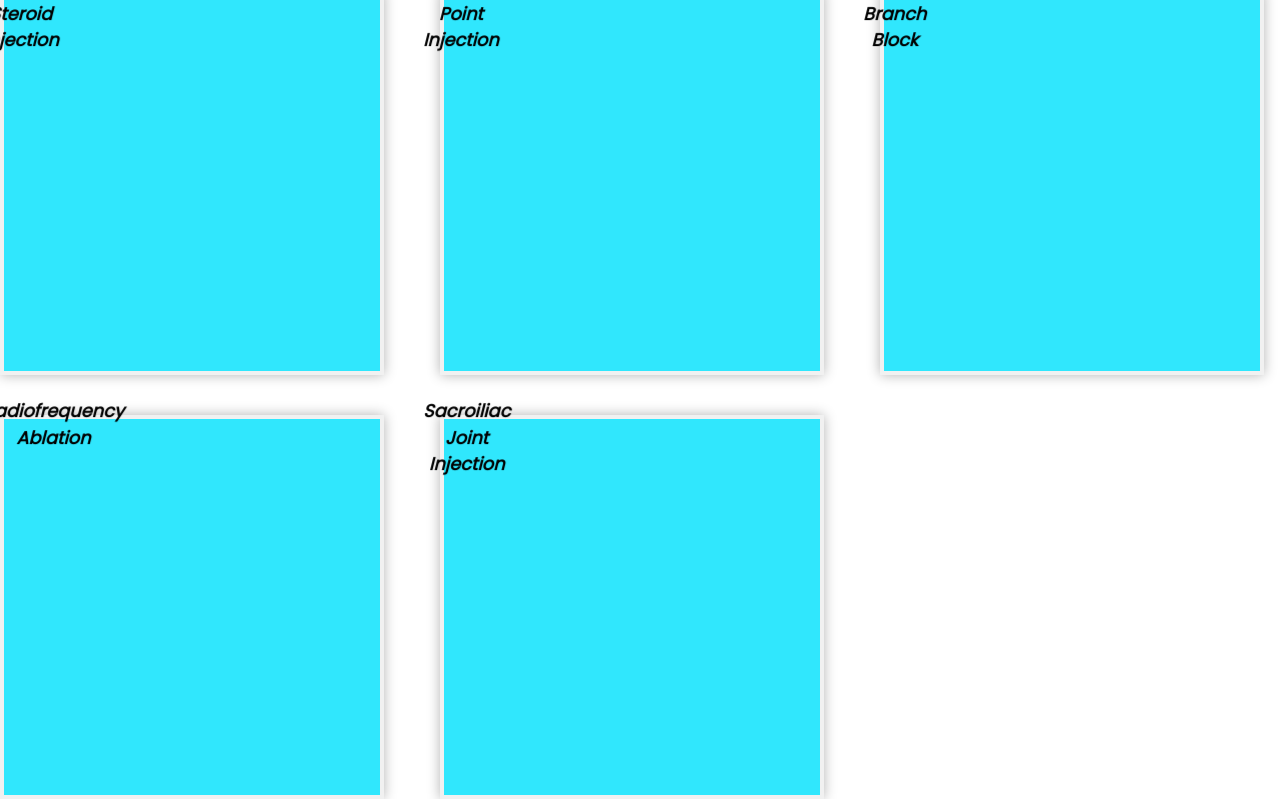
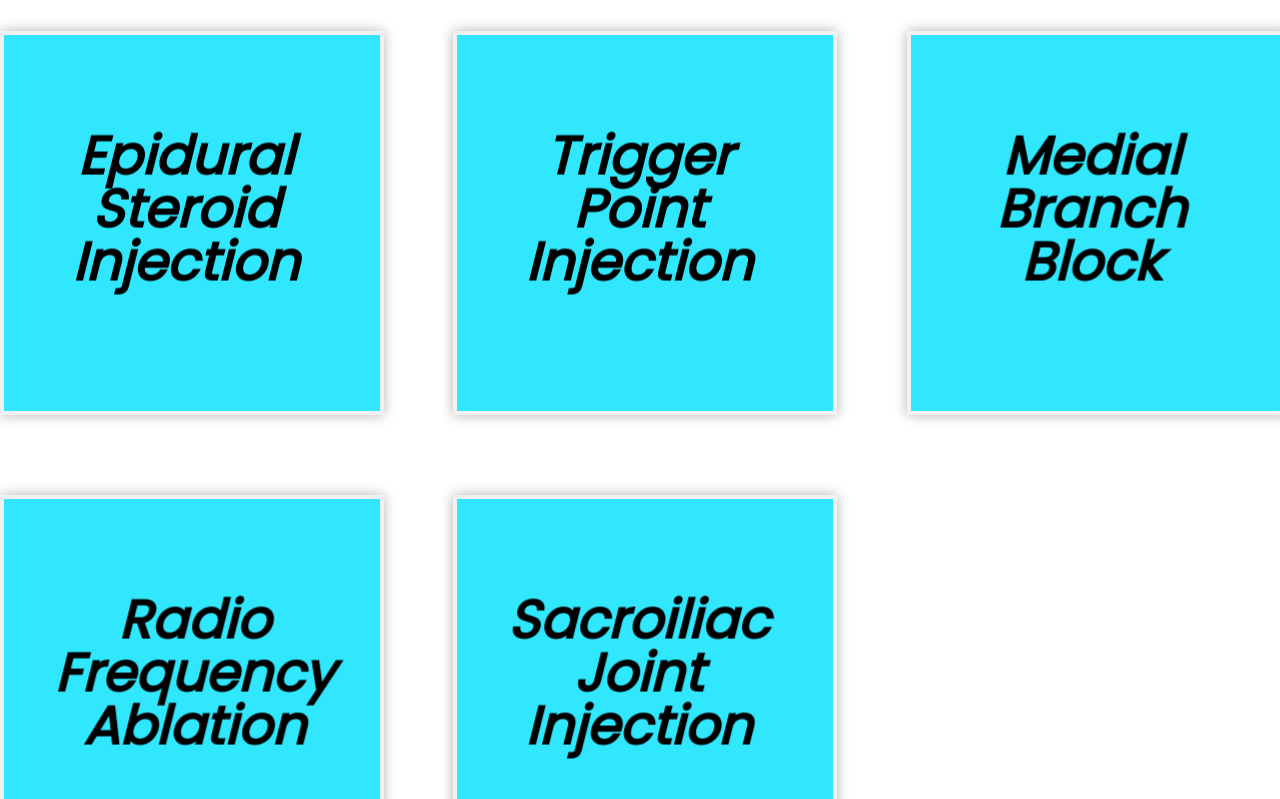
Before and after one commit to federicodez/bpc, a Next.js app: page /procedures in a window 1280 px wide. Shown: the part 641-1440 px from the top of the page. Built offline with nearby package versions, Linux system fonts and the light colour scheme; no server answers.

Commit message:
adjusted the card styling

```diff
--- a/src/app/procedures/page.tsx
+++ b/src/app/procedures/page.tsx
@@ -32,11 +32,11 @@ export default function Procedures() {
             </p>
           </div>
         </div>
-        <div className="grid pt-10 gap-10 justify-center md:grid-cols-2 xl:grid-cols-3">
+        <div className="grid py-20 gap-20 justify-center md:grid-cols-2 xl:grid-cols-3">
           <div className="card w-96 h-96">
             <div className="card-inner w-full h-full">
               <div className="card-front w-full h-full">
-                <h1 className="subpixel-antialiased italic">
+                <h1 className="subpixel-antialiased italic bottom-32 left-20 text-5xl">
                   Epidural
                   <br />
                   Steroid
@@ -61,7 +61,7 @@ export default function Procedures() {
           <div className="card w-96 h-96">
             <div className="card-inner w-full h-full">
               <div className="card-front w-full h-full">
-                <h1 className="subpixel-antialiased italic">
+                <h1 className="subpixel-antialiased italic bottom-32 left-20 text-5xl">
                   Trigger
                   <br />
                   Point
@@ -90,7 +90,7 @@ export default function Procedures() {
           <div className="card w-96 h-96">
             <div className="card-inner w-full h-full">
               <div className="card-front w-full h-full">
-                <h1 className="subpixel-antialiased italic">
+                <h1 className="subpixel-antialiased italic bottom-32 left-24 text-5xl">
                   Medial
                   <br />
                   Branch
@@ -98,8 +98,8 @@ export default function Procedures() {
                   Block
                 </h1>
               </div>
-              <div className="card-back w-full h-full">
-                <p className="text-sm">
+              <div className="card-back w-full h-fit">
+                <p className="text-base">
                   This diagnostic procedure serves the purposes of identifying a
                   painful facet joint that might benefit from a radiofrequency
                   ablation. The facet joints in the spine allow for bending,
@@ -121,14 +121,16 @@ export default function Procedures() {
           <div className="card w-96 h-96">
             <div className="card-inner w-full h-full">
               <div className="card-front w-full h-full">
-                <h1 className="subpixel-antialiased italic">
-                  Radiofrequency
+                <h1 className="subpixel-antialiased italic bottom-32 left-16 text-5xl">
+                  Radio
+                  <br />
+                  Frequency
                   <br />
                   Ablation
                 </h1>
               </div>
-              <div className="card-back w-full h-full">
-                <p className="text-sm">
+              <div className="card-back w-full h-fit">
+                <p className="text-base">
                   This is a minimally invasive procedure known as a
                   radiofrequency ablation or rhizotomy. The primary goal of this
                   procedure is to reduce or eliminate the pain caused by damaged
@@ -150,7 +152,7 @@ export default function Procedures() {
           <div className="card w-96 h-96">
             <div className="card-inner w-full h-full">
               <div className="card-front w-full h-full">
-                <h1 className="subpixel-antialiased italic">
+                <h1 className="subpixel-antialiased italic bottom-32 left-16 text-5xl">
                   Sacroiliac
                   <br />
                   Joint
@@ -158,8 +160,8 @@ export default function Procedures() {
                   Injection
                 </h1>
               </div>
-              <div className="card-back w-full h-full">
-                <p className="text-sm">
+              <div className="card-back w-full h-fit">
+                <p className="text-base">
                   Patients experiencing lower back or buttocks pain can find
                   relief through sacroiliac joint injections. The sacroiliac
                   joint (SIJ) is the area where the spine and hip come together
@@ -181,7 +183,7 @@ export default function Procedures() {
           </div>
         </div>
       </div>
-      <footer className="text-center">@ 2020 Bowen Pain Center</footer>
+      <footer className=" text-center">@ 2020 Bowen Pain Center</footer>
     </>
   );
 }
```
